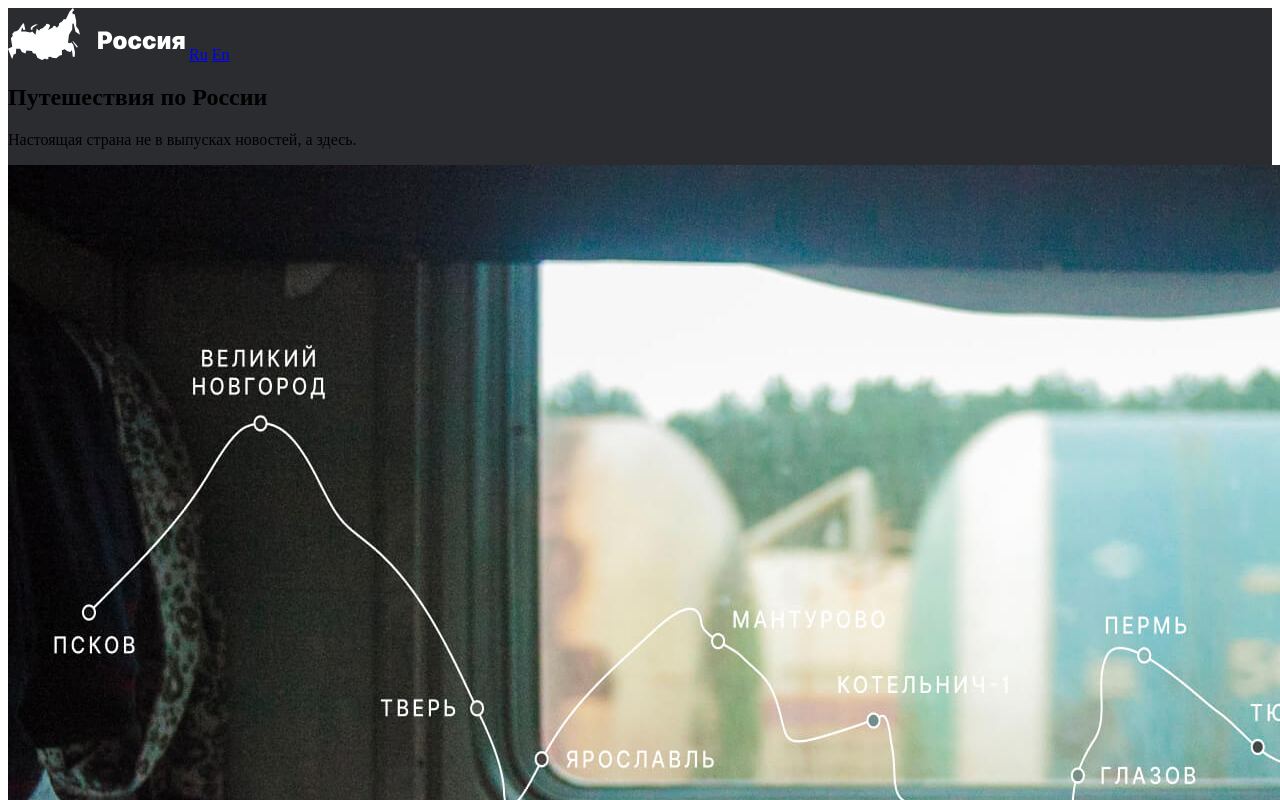
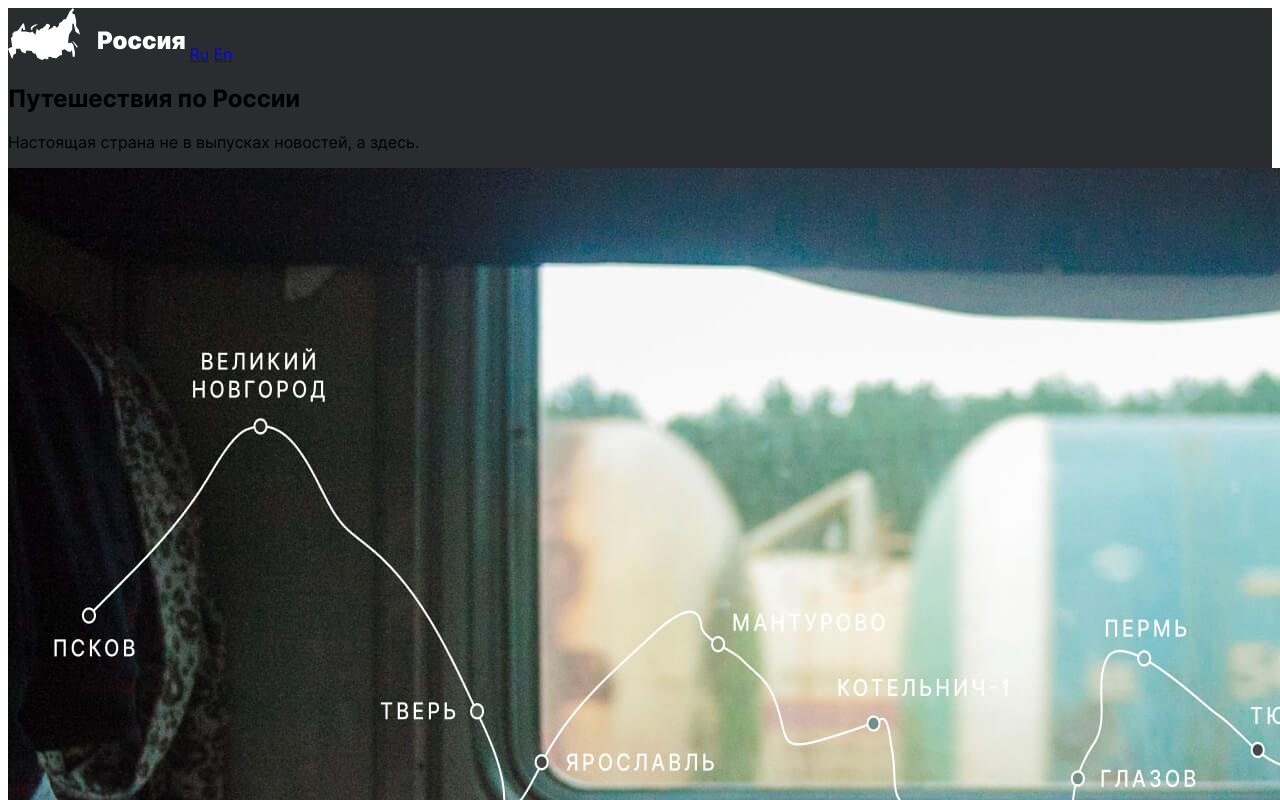
Before and after one commit to Bojar-ko/russian-travel, a plain HTML site: page index.html in a window 1280 px wide. Shown: the top 800 px of the page. Drawn offline with Linux system fonts and the light colour scheme.

Commit message:
font_add

```diff
--- a/style.css
+++ b/style.css
@@ -2,4 +2,5 @@
 
 .page {
     background-color: #2A2C2F;
+    font-family: 'inter', 'Arial', 'Helvetica', sans-serif;
 }
```
